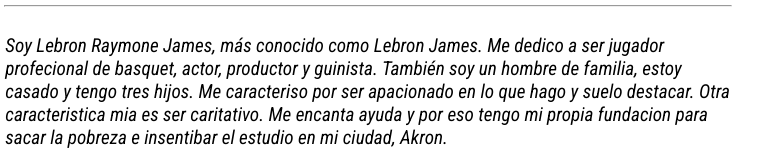
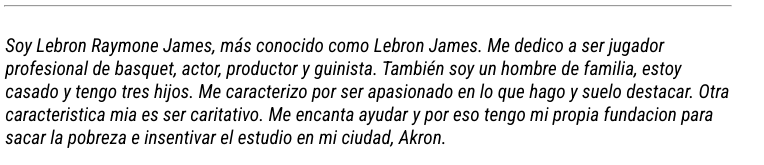
Before and after one commit to AgusCason/curriculum_lebron, a plain HTML site: page index.html in a window 1280 px wide. Shown: the part 784-949 px from the top of the page, 35-799 px from the left. Drawn offline with Linux system fonts and the light colour scheme.

Commit message:
Add files via upload

```diff
--- a/index.html
+++ b/index.html
@@ -32,10 +32,10 @@
                     <div class="sobremi" id="sobremi">
                         <h2>Sobre Mi</h2>
                         <hr class="linea">
-                        <p>Soy Lebron Raymone James, más conocido como Lebron James. Me dedico a ser jugador profecional de basquet,
+                        <p>Soy Lebron Raymone James, más conocido como Lebron James. Me dedico a ser jugador profesional de basquet,
                              actor, productor y guinista. También soy un hombre de familia, estoy casado y tengo tres hijos.
-                             Me caracteriso por ser apacionado en lo que hago y suelo destacar. Otra caracteristica mia es ser caritativo.
-                            Me encanta ayuda y por eso tengo mi propia fundacion para sacar la pobreza e insentibar el estudio en mi ciudad, Akron.
+                             Me caracterizo por ser apasionado en lo que hago y suelo destacar. Otra caracteristica mia es ser caritativo.
+                            Me encanta ayudar y por eso tengo mi propia fundacion para sacar la pobreza e insentivar el estudio en mi ciudad, Akron.
                         </p>
                         <img src="img/firma/firma.png" alt="firma">
                         <h4>Email:<a href=""> lebronjames@gmail.com</a></h4>
```
